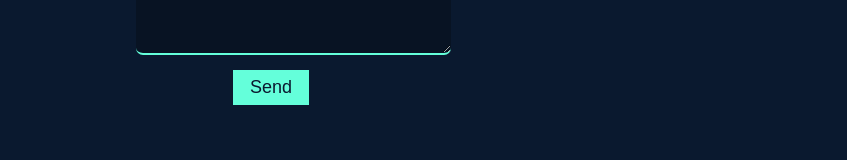
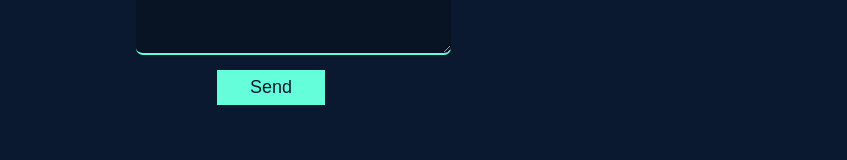
Before and after one commit to 07manan/my-portfolio, a React (Create React App) app: page / in a window 1280 px wide. Shown: the part 4576-4736 px from the top of the page, without its empty margins (129-976 px from the left). Built offline with nearby package versions, Linux system fonts and the light colour scheme.

Commit message:
send icon update

```diff
--- a/package.json
+++ b/package.json
@@ -10,6 +10,7 @@
     "aos": "^2.3.4",
     "react": "^18.1.0",
     "react-dom": "^18.1.0",
+    "react-icons": "^4.4.0",
     "react-router-dom": "^6.3.0",
     "react-scripts": "5.0.1",
     "react-toastify": "^9.0.0",
--- a/src/Components/Contact.jsx
+++ b/src/Components/Contact.jsx
@@ -2,18 +2,17 @@ import React, { useRef } from "react";
 import emailjs from "@emailjs/browser";
 import { ToastContainer, toast } from "react-toastify";
 import "react-toastify/dist/ReactToastify.css";
+import { IoMdDoneAll } from "react-icons/io";
 
 function Contact() {
   const form = useRef();
   const [btnDisabled, setBtnDisabled] = React.useState(false);
-
   const disableBtn = () => {
     setBtnDisabled(true);
   };
 
   const sendEmail = (e) => {
     disableBtn();
-    console.log(btnDisabled);
     e.preventDefault();
     emailjs
       .sendForm(
@@ -77,12 +76,9 @@ function Contact() {
               placeholder="How can I help you?"
             />
           </div>
-          <input
-            disabled={btnDisabled}
-            type="submit"
-            className="submit"
-            value="Send"
-          />
+          <button disabled={btnDisabled} type="submit" className="submit">
+            {btnDisabled ? <IoMdDoneAll /> : "Send"}
+          </button>
         </form>
         <div aos-data="fade-left" className="contactdetails">
           <table>
--- a/src/Components/animate.scss
+++ b/src/Components/animate.scss
@@ -7,6 +7,7 @@
     line-height: 3vh;
     min-width: 10px;
 }
+
 
 @keyframes bounceIn {
   from,
--- a/src/Components/comp.css
+++ b/src/Components/comp.css
@@ -781,9 +781,10 @@ body {
     background-color: var(--primary-colour);
     border: 2px solid var(--primary-colour);
     padding: 5px 15px;
-    width: fit-content;
+    width: 6em;
     align-self: center;
     cursor: pointer;
+    transition: 0.3s;
     font-size: large;
     color: var(--backgroung-color);
     font-weight: 400;
```
Also changed, not shown: 1 other file (tests, documents, lock files or other folders). Lines whose indentation alone changed are shown as unchanged.
